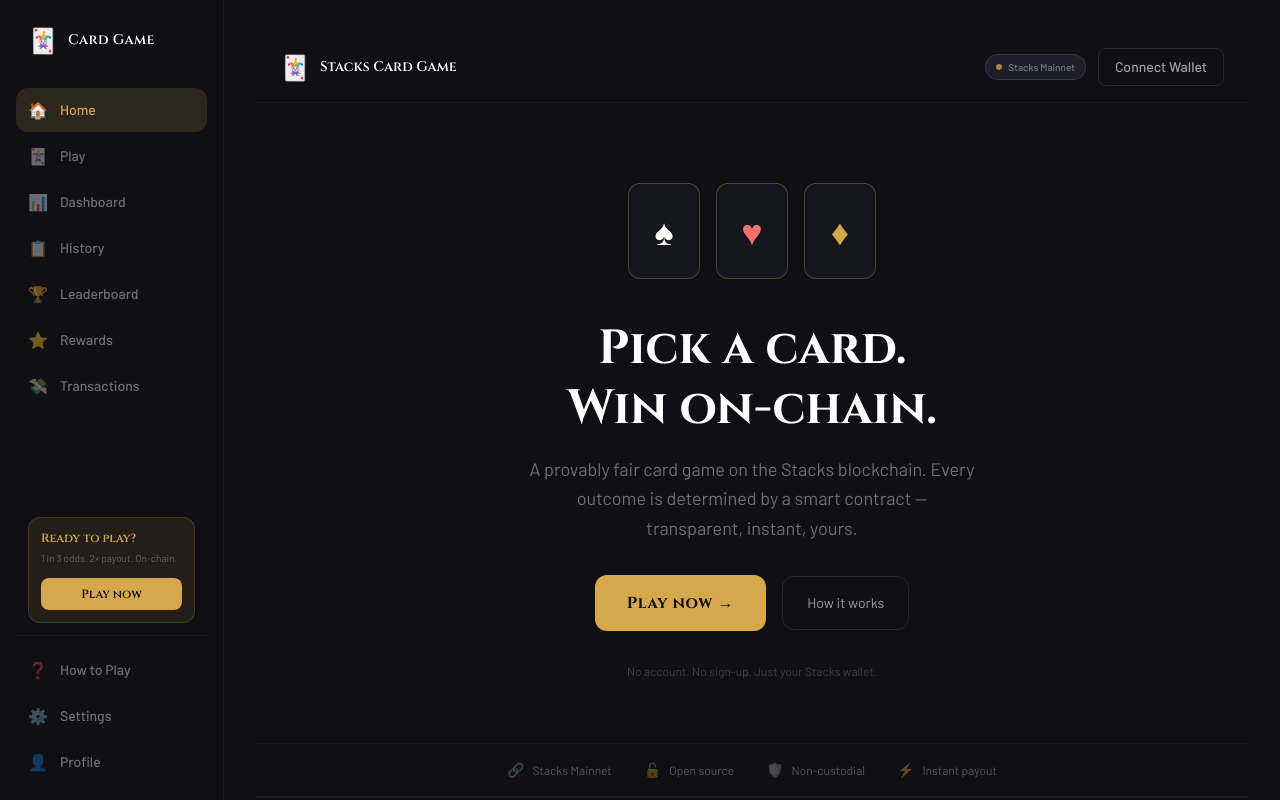
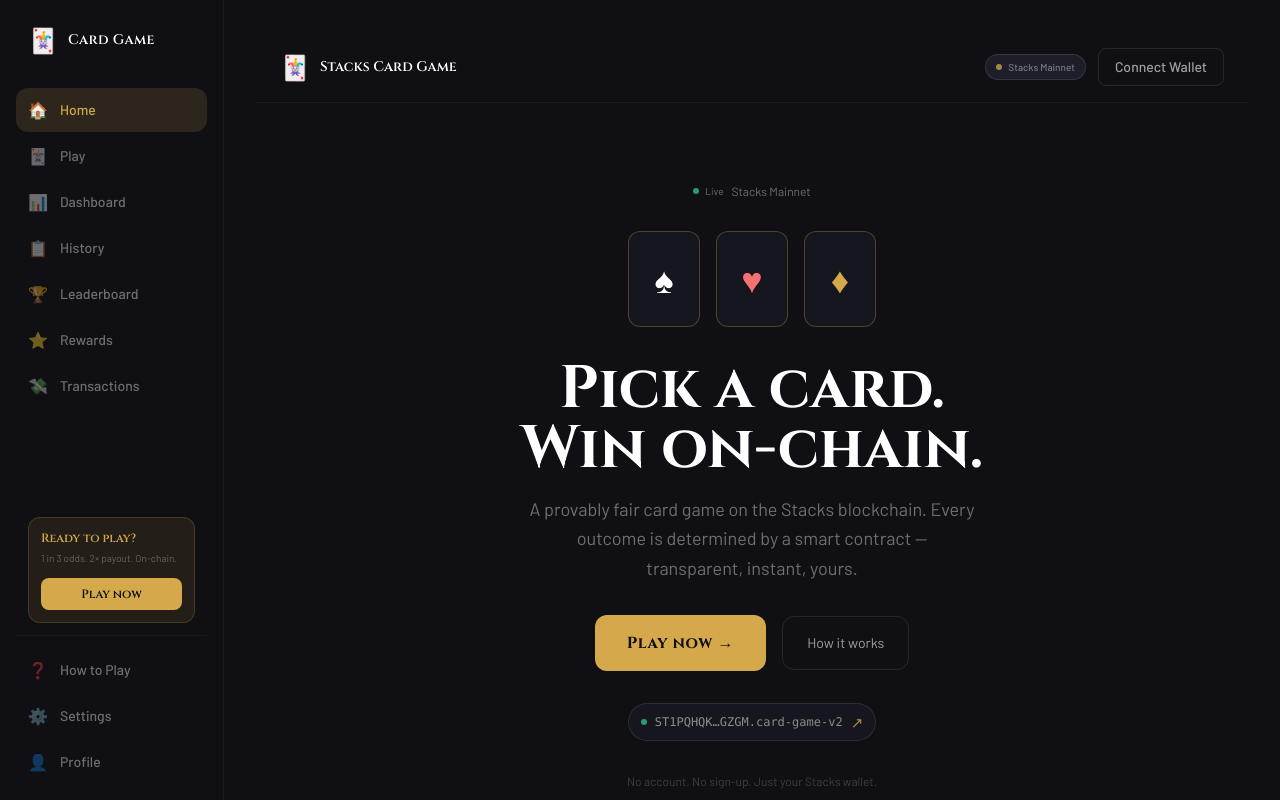
Before and after one commit to TheDEV111/Card-Simulation, a React (Vite) app: page / in a window 1280 px wide. Shown: the top 800 px of the page. Built offline with nearby package versions, Linux system fonts and the light colour scheme; what @stacks/connect would draw is missing.

Commit message:
enhance(landing): animate LandingHero with scroll reveal and stagger

```diff
--- a/src/components/landing/LandingHero.jsx
+++ b/src/components/landing/LandingHero.jsx
@@ -1,19 +1,34 @@
 import { Link } from "react-router-dom";
 import { ROUTES } from "../../utils/routes";
 import CardFlip from "../ui/CardFlip";
+import { useScrollReveal } from "../../hooks/useScrollReveal";
+import { fadeInUpStyle, staggerDelay } from "../../utils/animation";
+import LandingNetworkStatus from "./LandingNetworkStatus";
+import LandingContractBadge from "./LandingContractBadge";
+
+const SUITS = [
+  { suit: "♠", label: "Spades", color: "text-white/70" },
+  { suit: "♥", label: "Hearts", color: "text-loss/70" },
+  { suit: "♦", label: "Diamonds", color: "text-gold/70" },
+];
 
 export default function LandingHero() {
+  const [ref, visible] = useScrollReveal({ threshold: 0.05 });
+
   return (
-    <section className="flex flex-col items-center text-center px-6 pt-20 pb-16 space-y-8">
-      {/* Decorative cards */}
-      <div className="flex items-end gap-4 mb-2">
-        <CardFlip frontCard={1} backCard={1} revealed />
-        <CardFlip frontCard={2} backCard={2} revealed />
-        <CardFlip frontCard={3} backCard={3} revealed />
+    <section ref={ref} className="flex flex-col items-center text-center px-6 pt-20 pb-16 space-y-8">
+      <div style={fadeInUpStyle(visible, 0)}>
+        <LandingNetworkStatus />
       </div>
 
-      <div className="space-y-4 max-w-xl">
-        <h1 className="text-5xl font-bold text-white leading-tight" style={{ fontFamily: "Cinzel, serif" }}>
+      <div className="flex items-end gap-4 mb-2" style={fadeInUpStyle(visible, 60)}>
+        {[1, 2, 3].map((card) => (
+          <CardFlip key={card} frontCard={card} backCard={card} revealed />
+        ))}
+      </div>
+
+      <div className="space-y-4 max-w-xl" style={fadeInUpStyle(visible, 120)}>
+        <h1 className="text-5xl sm:text-6xl font-bold text-white leading-tight" style={{ fontFamily: "Cinzel, serif" }}>
           Pick a card.<br />Win on-chain.
         </h1>
         <p className="text-lg text-white/40 max-w-md mx-auto leading-relaxed">
@@ -22,7 +37,7 @@
         </p>
       </div>
 
-      <div className="flex items-center gap-4">
+      <div className="flex items-center gap-4 flex-wrap justify-center" style={fadeInUpStyle(visible, 180)}>
         <Link
           to={ROUTES.GAME}
           className="px-8 py-4 rounded-xl bg-gold text-surface font-bold text-base hover:bg-gold-light transition-colors duration-150 active:scale-[0.98]"
@@ -38,7 +53,11 @@
         </Link>
       </div>
 
-      <p className="text-xs text-white/20">
+      <div style={fadeInUpStyle(visible, 240)}>
+        <LandingContractBadge />
+      </div>
+
+      <p className="text-xs text-white/20" style={fadeInUpStyle(visible, 300)}>
         No account. No sign-up. Just your Stacks wallet.
       </p>
     </section>
```
